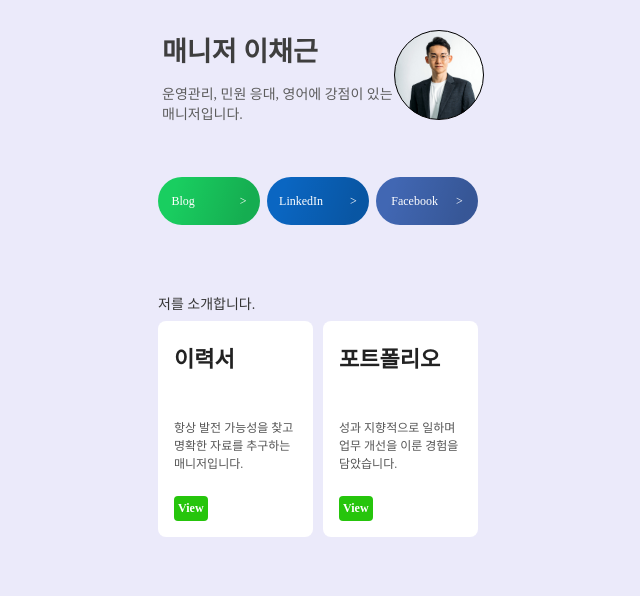
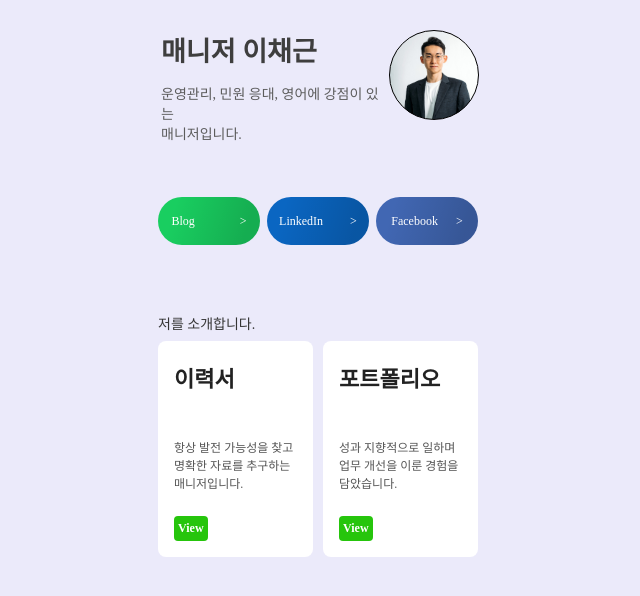
Before and after one commit to thisbookis/mypage, a plain HTML site: page index.html in a window 1280 px wide. Shown: the whole page, without its empty margins (322-962 px from the left). Drawn offline with Linux system fonts and the light colour scheme; a web font is replaced by a local one.

Commit message:
Update index.html

```diff
--- a/index.html
+++ b/index.html
@@ -30,7 +30,7 @@
                 background-image: url('프로필 01.jpg');
                 background-position: center;
                 background-size: cover;
-                margin-right: 18px;
+                margin-right: 28px;
             }
             .headcopy {
                 display: flex;
@@ -44,7 +44,7 @@
                 size : 20px;
                 font-weight: 800;
                 margin: 0%;
-                margin-left: 28px;
+                margin-left: 32px;
             }
             .sub {
                 color : #5c5c5c;
@@ -52,7 +52,7 @@
                 font-weight: 400;
                 size : 14px;
                 margin-top: 14px;
-                margin-left: 28px;
+                margin-left: 32px;
             }
             .minis {
                 display: flex;
```
